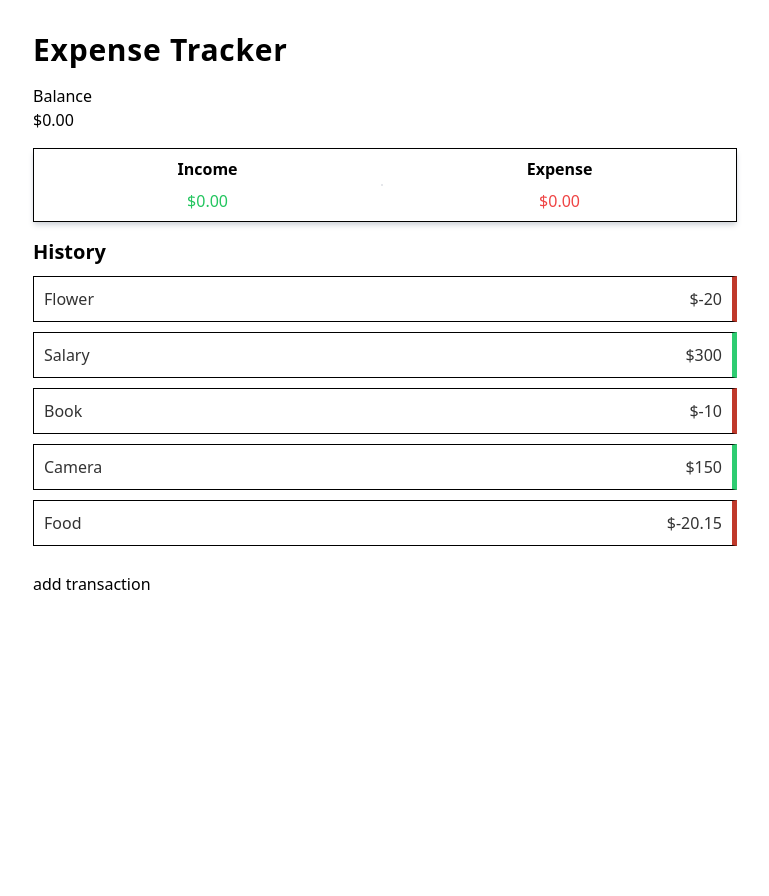
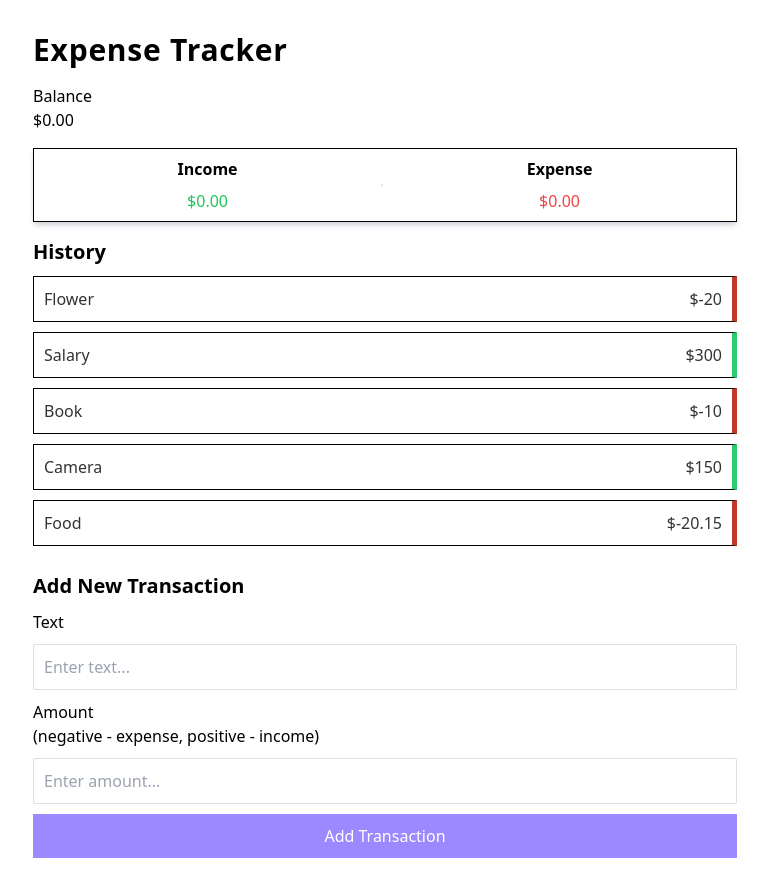
Before and after one commit to anggawidiarta/vuernification, a Vue app: page / in a window 1280 px wide. Shown: the top 896 px of the page, without its empty margins (255-1024 px from the left). Before the commit the page ends 800 px from the top, so only its background shows below. Built offline with nearby package versions, Linux system fonts and the light colour scheme.

Commit message:
feat: finishing add transaction

```diff
--- a/src/components/AddTransaction.vue
+++ b/src/components/AddTransaction.vue
@@ -1,6 +1,101 @@
-<script setup></script>
 <template>
   <div class="w-full">
-    <div>add transaction</div>
+    <div class="font-semibold text-xl">Add New Transaction</div>
+    <form id="id" @submit.prevent="onSubmit">
+      <div class="form-control">
+        <label for="text">Text</label>
+        <input type="text" name="text" id="text" v-model="text" placeholder="Enter text..." />
+      </div>
+      <div class="form-control">
+        <label for="amount">
+          Amount
+          <br />
+          (negative - expense, positive - income)
+        </label>
+        <input
+          type="number"
+          name="amount"
+          id="amount"
+          v-model="amount"
+          placeholder="Enter amount..."
+        />
+      </div>
+      <button class="btn">Add Transaction</button>
+    </form>
   </div>
 </template>
+
+<script setup>
+import { computed } from 'vue';
+import { ref } from 'vue';
+import { useToast } from 'vue-toastification';
+
+const text = ref('');
+const amount = ref('');
+
+const toast = useToast();
+
+const emit = defineEmits('transactionSubmitted');
+
+const isValidAmount = computed(() => {
+  const value = parseFloat(amount.value);
+  return !isNaN(value);
+});
+
+const onSubmit = () => {
+  if (!text.value || !amount.value) {
+    toast.error('Please add a text and amount');
+    return;
+  }
+
+  if (!isValidAmount.value) {
+    toast.error('Please add a valid amount');
+    return;
+  }
+
+  const transactionData = {
+    text: text.value,
+    amount: parseFloat(amount.value)
+  };
+
+  emit('transactionSubmitted', transactionData);
+
+  text.value = '';
+  amount.value = '';
+};
+</script>
+
+<style scoped>
+label {
+  display: inline-block;
+  margin: 10px 0;
+}
+
+input[type='text'],
+input[type='number'] {
+  border: 1px solid #dedede;
+  border-radius: 2px;
+  display: block;
+  font-size: 16px;
+  padding: 10px;
+  width: 100%;
+}
+
+.btn {
+  cursor: pointer;
+  background-color: #9c88ff;
+  box-shadow: var(--box-shadow);
+  color: #fff;
+  border: 0;
+  display: block;
+  font-size: 16px;
+  margin: 10px 0 30px;
+  padding: 10px;
+  width: 100%;
+}
+
+.btn:focus,
+.delete-btn:focus {
+  outline: 0;
+}
+</style>
```
